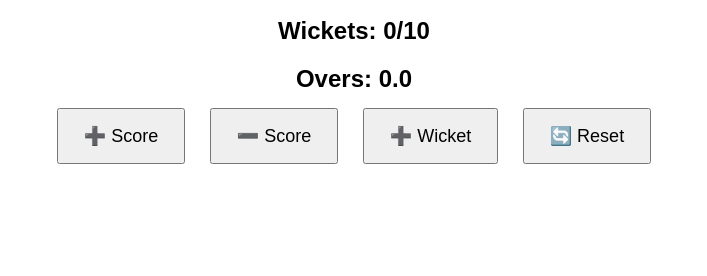
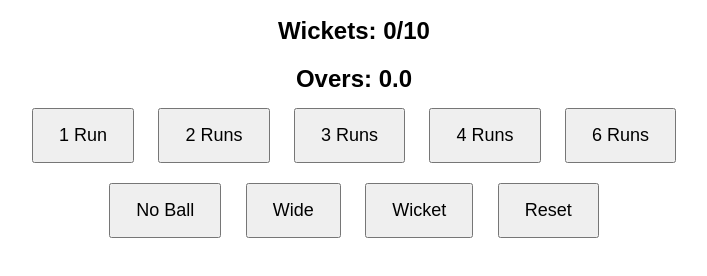
Before and after one commit to malthumkarrohan/cricket-scorer, a plain HTML site: page index.html in a window 1280 px wide. Shown: the part 148-424 px from the top of the page, without its empty margins (286-993 px from the left). Drawn offline with Linux system fonts and the light colour scheme; no server answers.

Commit message:
Fix: Firebase sync + removed score.html

```diff
--- a/index.html
+++ b/index.html
@@ -15,10 +15,18 @@
   <h2 id="overs">Overs: 0.0</h2>
 
   <div>
-    <button id="addScore">➕ Score</button>
-    <button id="subtractScore">➖ Score</button>
-    <button id="addWicket">➕ Wicket</button>
-    <button id="reset">🔄 Reset</button>
+    <button onclick="addRun(1)">1 Run</button>
+    <button onclick="addRun(2)">2 Runs</button>
+    <button onclick="addRun(3)">3 Runs</button>
+    <button onclick="addRun(4)">4 Runs</button>
+    <button onclick="addRun(6)">6 Runs</button>
+  </div>
+
+  <div>
+    <button onclick="addExtra('noBall')">No Ball</button>
+    <button onclick="addExtra('wide')">Wide</button>
+    <button onclick="addWicket()">Wicket</button>
+    <button onclick="reset()">Reset</button>
   </div>
 
   <script type="module">
@@ -49,24 +57,15 @@
 
     function saveState() {
       set(scoreRef, {
-        score: score,
-        wickets: wickets,
-        overs: overs,
-        balls: balls
+        score,
+        wickets,
+        overs,
+        balls
       });
     }
 
-    function addBall() {
-      balls++;
-      if (balls === 6) {
-        balls = 0;
-        overs++;
-      }
-    }
-
-    function updateScore(delta) {
-      if (delta < 0 && score === 0) return;
-      score += delta;
+    function addRun(runs) {
+      score += runs;
       addBall();
       saveState();
     }
@@ -78,7 +77,23 @@
       saveState();
     }
 
-    function resetScore() {
+    function addExtra(type) {
+      if (type === "noBall" || type === "wide") {
+        score += 1; // Extra run
+        // No ball does not count toward ball count
+        saveState();
+      }
+    }
+
+    function addBall() {
+      balls++;
+      if (balls === 6) {
+        balls = 0;
+        overs++;
+      }
+    }
+
+    function reset() {
       score = 0;
       wickets = 0;
       overs = 0;
@@ -86,7 +101,7 @@
       saveState();
     }
 
-    // Listen for realtime changes
+    // Listen for Firebase data
     onValue(scoreRef, (snapshot) => {
       const data = snapshot.val();
       if (data) {
@@ -98,12 +113,6 @@
       }
     });
 
-    // Button listeners
-    document.getElementById("addScore").addEventListener("click", () => updateScore(1));
-    document.getElementById("subtractScore").addEventListener("click", () => updateScore(-1));
-    document.getElementById("addWicket").addEventListener("click", () => addWicket());
-    document.getElementById("reset").addEventListener("click", () => resetScore());
-
     updateDisplay();
   </script>
 </body>
```
